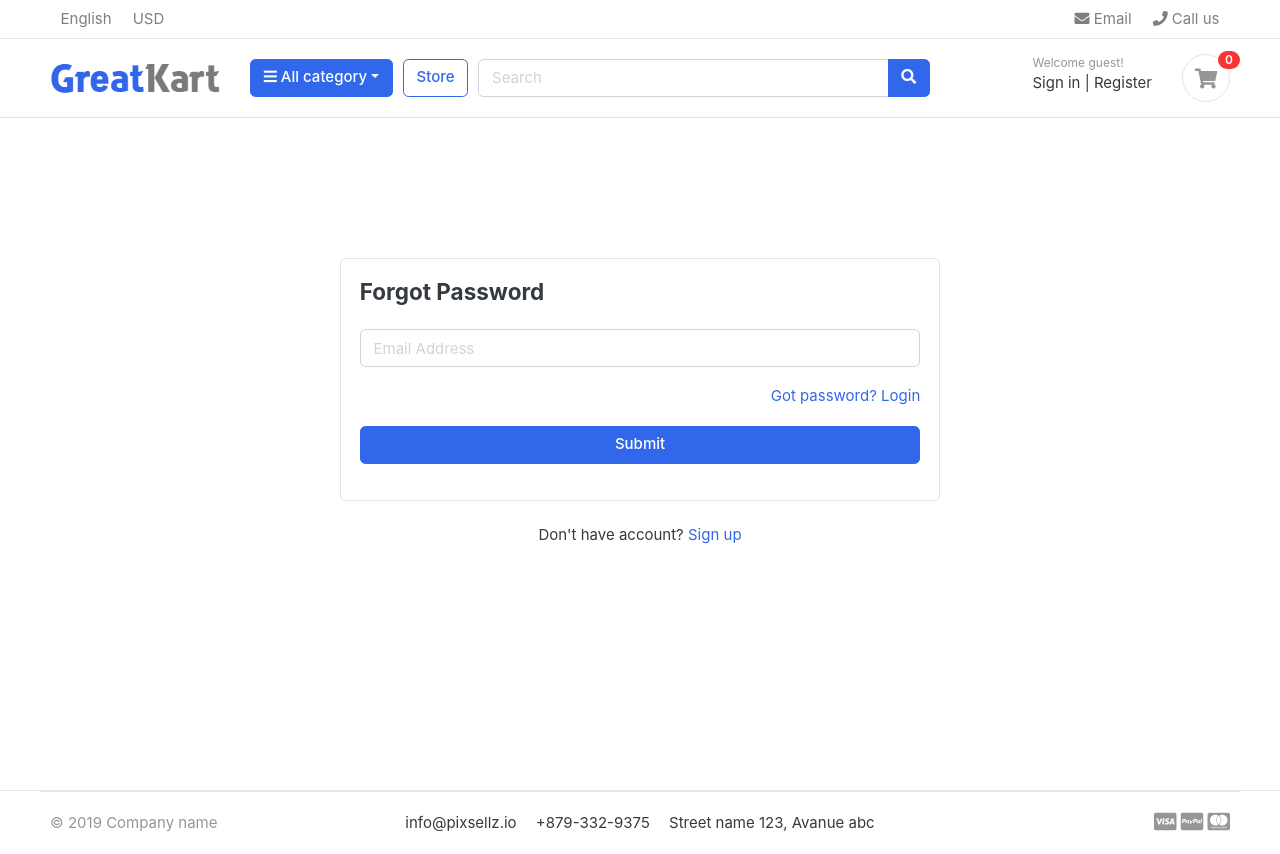
After one commit to MNTanver/Ecommerce-using-django, a Django app: page /accounts/forgotPassword/ in a window 1280 px wide. The commit adds this page. Run offline with Django 5.2, Linux system fonts and the light colour scheme; data that the repository does not hold is empty; some libraries are stand-ins or nearby versions; some web fonts are replaced.

Commit message:
implement account activation process and forgot and reset password functionality

```diff
--- a/greatcart/accounts/urls.py
+++ b/greatcart/accounts/urls.py
@@ -4,5 +4,12 @@ urlpatterns = [
    path('register/',views.register,name="register"),
    path('login/',views.login,name="login"),
    path('logout/',views.logout,name="logout"),
+   path('dashboard/',views.dashboard,name="dashboard"),
+   path('',views.dashboard,name="dashboard"),
+
+   path('activate/<uidb64>/<token>/', views.activate, name='activate'),
+   path('forgotPassword/', views.forgotPassword, name='forgotPassword'),
+   path('resetpassword_validate/<uidb64>/<token>/', views.resetpassword_validate, name='resetpassword_validate'),
+   path('resetPassword/', views.resetPassword, name='resetPassword'),
 
 ]
--- a/greatcart/accounts/views.py
+++ b/greatcart/accounts/views.py
@@ -3,7 +3,16 @@ from .forms import RegistrationForm
 from .models import Account
 from django.contrib import messages,auth
 from django.contrib.auth.decorators import login_required
+from django.http import HttpResponse
 # Create your views here.
+
+#email verification
+from django.contrib.sites.shortcuts import get_current_site
+from django.template.loader import render_to_string
+from django.utils.http import urlsafe_base64_encode,urlsafe_base64_decode
+from django.utils.encoding import force_bytes
+from django.contrib.auth.tokens import default_token_generator
+from django.core.mail import EmailMessage
 
 def register(request):
     if request.method == "POST":
@@ -18,8 +27,22 @@ def register(request):
             user = Account.objects.create_user(first_name=first_name,last_name=last_name,email=email,username=username,password=password)
             user.phone_number = phone_number
             user.save()
-            messages.success(request,"Registration Successfully")
-            return redirect("register")
+
+            #user activation
+            current_site = get_current_site(request)
+            mail_subject = 'Please active your account'
+            message = render_to_string('accounts/account_verification_email.html',{
+                'user':user,
+                'domain':current_site,
+                'uid':urlsafe_base64_encode(force_bytes(user.pk)),
+                'token':default_token_generator.make_token(user)
+            })
+            to_email = email
+            send_email = EmailMessage(mail_subject,message,to=[to_email])
+            send_email.send()
+            # messages.success(request,"Thank you for registraing with us.We have send you a verification email at you email address.please verify it")
+            # return redirect("register")
+            return redirect('/accounts/login/?command=verification&email='+email)
     else:
         form = RegistrationForm()
     context = {
@@ -36,8 +59,8 @@ def login(request):
 
         if user is not None:
             auth.login(request,user)
-            #messages.success(request,'you are logged in)
-            return redirect('home')
+            messages.success(request,'you are logged in')
+            return redirect('dashboard')
         else:
             messages.error(request,'Invalid login credentials')
             return redirect('login')
@@ -46,5 +69,84 @@ def login(request):
 @login_required(login_url='login')
 def logout(request):
     auth.logout(request)
-    messages.success(request,'You are logged in')
+    messages.success(request,"You have been logged out")
     return redirect('login')
+
+def activate(request, uidb64, token):
+    try:
+        uid = urlsafe_base64_decode(uidb64).decode()
+        user = Account._default_manager.get(pk=uid)
+    except(TypeError,ValueError,OverflowError,Account.DoesNotExist):
+        user = None
+
+    if user is not None and default_token_generator.check_token(user,token):
+        user.is_active = True
+        user.save()
+        messages.success(request, 'Congratulations! Your account is activated.')
+        return redirect('login')
+    else:
+        messages.error(request, 'Invalid activation link.')
+        return redirect('register')
+    #after for activating purpose we check this
+    #return HttpResponse('ok')
+
+@login_required(login_url='login')
+def dashboard(request):
+    return render(request,'accounts/dashboard.html')
+
+def forgotPassword(request):
+    if request.method == "POST":
+        email = request.POST['email']
+        if Account.objects.filter(email=email).exists():
+            user = Account.objects.get(email__exact=email)
+            #same as register part(user activation)
+            #reset password
+            current_site = get_current_site(request)
+            mail_subject = 'Reset your password'
+            message = render_to_string('accounts/reset_password_email.html',{
+                'user':user,
+                'domain':current_site,
+                'uid':urlsafe_base64_encode(force_bytes(user.pk)),
+                'token':default_token_generator.make_token(user)
+            })
+            to_email = email
+            send_email = EmailMessage(mail_subject,message,to=[to_email])
+            send_email.send()
+            messages.success(request,"Password reset email has been sent to your email address")
+            return redirect('login')
+        else:
+            messages.error(request,"Account does not exist!")
+            return redirect('forgotPassword')
+    return render(request,'accounts/forgotPassword.html')
+
+def resetpassword_validate(request, uidb64, token):
+    try:
+        uid = urlsafe_base64_decode(uidb64).decode()
+        user = Account._default_manager.get(pk=uid)
+    except(TypeError,ValueError,OverflowError,Account.DoesNotExist):
+        user = None
+
+    if user is not None and default_token_generator.check_token(user,token):
+        request.session['uid'] = uid
+        messages.success(request,'Please reset your password')
+        return redirect('resetPassword')
+    else:
+        messages.error(request,'This link has been expired!')
+        return redirect('login')
+    #return HttpResponse('ok')
+def resetPassword(request):
+    if request.method == "POST":
+        password = request.POST['password']
+        confirm_password = request.POST['confirm_password']
+        if password == confirm_password:
+            uid = request.session.get('uid')
+            user = Account.objects.get(pk=uid)
+            user.set_password(password)
+            user.save()
+            messages.success(request,"Password reset successfully")
+            return redirect('login')
+        else:
+            messages.error(request,"password do not match")
+            return redirect('resetPassword')
+    else:
+        return render(request,'accounts/resetPassword.html')
--- /dev/null
+++ b/greatcart/templates/accounts/account_verification_email.html
@@ -0,0 +1,4 @@
+{% autoescape off %}
+  Hi{{ user.first_name }}, Please click on below link to confirm your registration. http://{{ domain }}{% url 'activate' uidb64=uid token=token %}
+  <br />If you think it's not you,please ignore this mail.
+{% endautoescape %}
--- /dev/null
+++ b/greatcart/templates/accounts/forgotPassword.html
@@ -0,0 +1,33 @@
+{% extends 'base.html' %}
+{% load static %}
+{% block content %}
+  <section class="section-conten padding-y" style="min-height:84vh">
+    <!-- ============================ COMPONENT LOGIN ================================= -->
+
+    <div class="card mx-auto" style="max-width: 600px; margin-top:100px;">
+      <div class="card-body">
+        <h4 class="card-title mb-4">Forgot Password</h4>
+        {% include 'includes/alerts.html' %}
+        <form action="{% url 'forgotPassword' %}" method="POST">
+          {% csrf_token %}
+          <div class="form-group">
+            <input type="email" class="form-control" placeholder="Email Address" name="email" />
+          </div> <!-- form-group// -->
+
+          <div class="form-group">
+            <a href="{% url 'login' %}" class="float-right">Got password? Login</a>
+          </div> <!-- form-group form-check .// -->
+          <div class="form-group">
+            <button type="submit" class="btn btn-primary btn-block">Submit</button>
+          </div> <!-- form-group// -->
+        </form>
+      </div> <!-- card-body.// -->
+    </div> <!-- card .// -->
+
+    <p class="text-center mt-4">
+      Don't have account? <a href="register.html">Sign up</a>
+    </p>
+    <br /><br />
+    <!-- ============================ COMPONENT LOGIN END.// ================================= -->
+  </section>
+{% endblock %}
--- a/greatcart/templates/includes/navbar.html
+++ b/greatcart/templates/includes/navbar.html
@@ -66,7 +66,7 @@
               <div class="widget-header">
                 <small class="title text-muted">Welcome {{ user.first_name }}!</small>
                 <div>
-                  <a href="#">Dashboard</a> <span class="dark-transp">|</span>
+                  <a href="{% url 'dashboard' %}">Dashboard</a> <span class="dark-transp">|</span>
                   <a href="{% url 'logout' %}">Logout</a>
                 </div>
               </div>
```
Also changed, not shown: greatcart/greatcart/settings.py (+8 -1 lines), greatcart/templates/accounts/dashboard.html (+6 -1 lines), greatcart/templates/accounts/forgotpassword.html (deleted, +0 -28 lines), greatcart/templates/accounts/login.html (+12 -4 lines), greatcart/templates/accounts/resetPassword.html (added, +33 -0 lines), greatcart/templates/accounts/reset_password_email.html (added, +9 -0 lines), greatcart/templates/accounts/resetpassword.html (deleted, +0 -28 lines).
